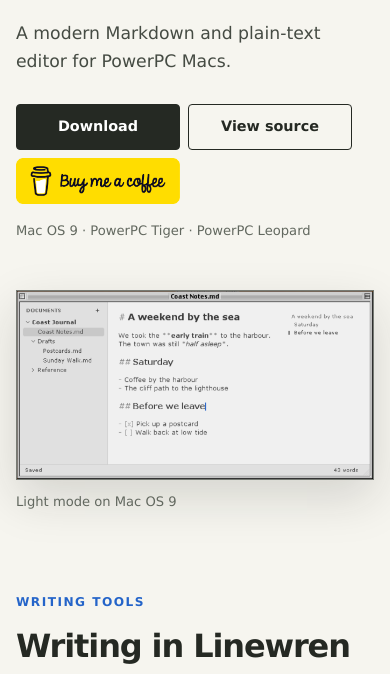
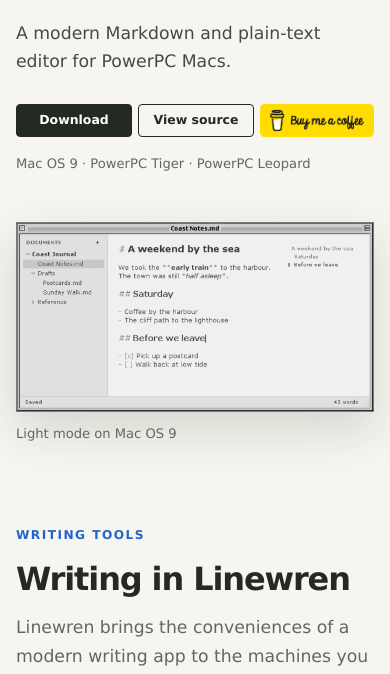
Before and after one commit to hazy-bits/linewren, a plain HTML site: page site/index.html in a window 390 px wide. Shown: the part 160-834 px from the top of the page. Drawn offline with Linux system fonts and the light colour scheme.

Commit message:
Keep hero actions on one responsive row

```diff
--- a/site/linewren.css
+++ b/site/linewren.css
@@ -58,18 +58,22 @@ kbd, code {
 }
 .tagline { margin: .15rem 0 1.35rem; color: var(--accent); font-size: clamp(1.55rem, 3vw, 2.2rem); line-height: 1.25; letter-spacing: -.025em; }
 .lede { max-width: 760px; margin: 0 0 1.5rem; color: #454b43; font-size: clamp(1.08rem, 2vw, 1.35rem); }
-.actions { display: flex; flex-wrap: wrap; gap: .5rem; margin: 1.75rem 0 1rem; }
+.actions { display: flex; flex-wrap: nowrap; gap: .5rem; margin: 1.75rem 0 1rem; }
 .actions .button,
 .coffee-button {
-  width: 164px;
-  height: 46px;
+  flex: 1 1 0;
+  width: auto;
+  max-width: 164px;
+  height: auto;
+  min-width: 0;
+  aspect-ratio: 164 / 46;
 }
 .actions .button {
   display: inline-flex;
   align-items: center;
   justify-content: center;
   padding: 0;
-  font-size: .9rem;
+  font-size: clamp(.75rem, 1.4vw, .9rem);
   box-shadow: none;
 }
 .actions .button:hover { transform: none; box-shadow: none; }
@@ -86,7 +90,7 @@ kbd, code {
 .button:hover { transform: translate(1px, 1px); box-shadow: 1px 1px 0 var(--ink); }
 .button.primary { background: var(--ink); color: #fff; }
 .coffee-button { display: inline-flex; align-items: center; }
-.coffee-button img { display: block; width: 164px; height: 46px; }
+.coffee-button img { display: block; width: 100%; height: 100%; }
 .systems { color: var(--muted); font-size: .82rem; }
 .hero-shot { width: 100%; max-width: 662px; margin: 0; justify-self: end; }
 .hero-shot img, .dark-section figure img { width: 100%; border: 1px solid #777b74; box-shadow: 0 18px 45px rgba(25, 28, 24, .15); }
@@ -149,6 +153,8 @@ kbd, code {
 @media (max-width: 760px) {
   main, .site-footer { width: min(100% - 2rem, 1120px); }
   .hero-title img { width: 76px; }
+  .actions { gap: .375rem; }
+  .actions .button { font-size: clamp(.68rem, 3.2vw, .8rem); }
   .feature-grid, .dark-section { grid-template-columns: 1fr; }
   .find-row, .replace-row { grid-template-columns: 1fr auto; }
   .find-row .search-field { grid-column: 1 / -1; }
```
